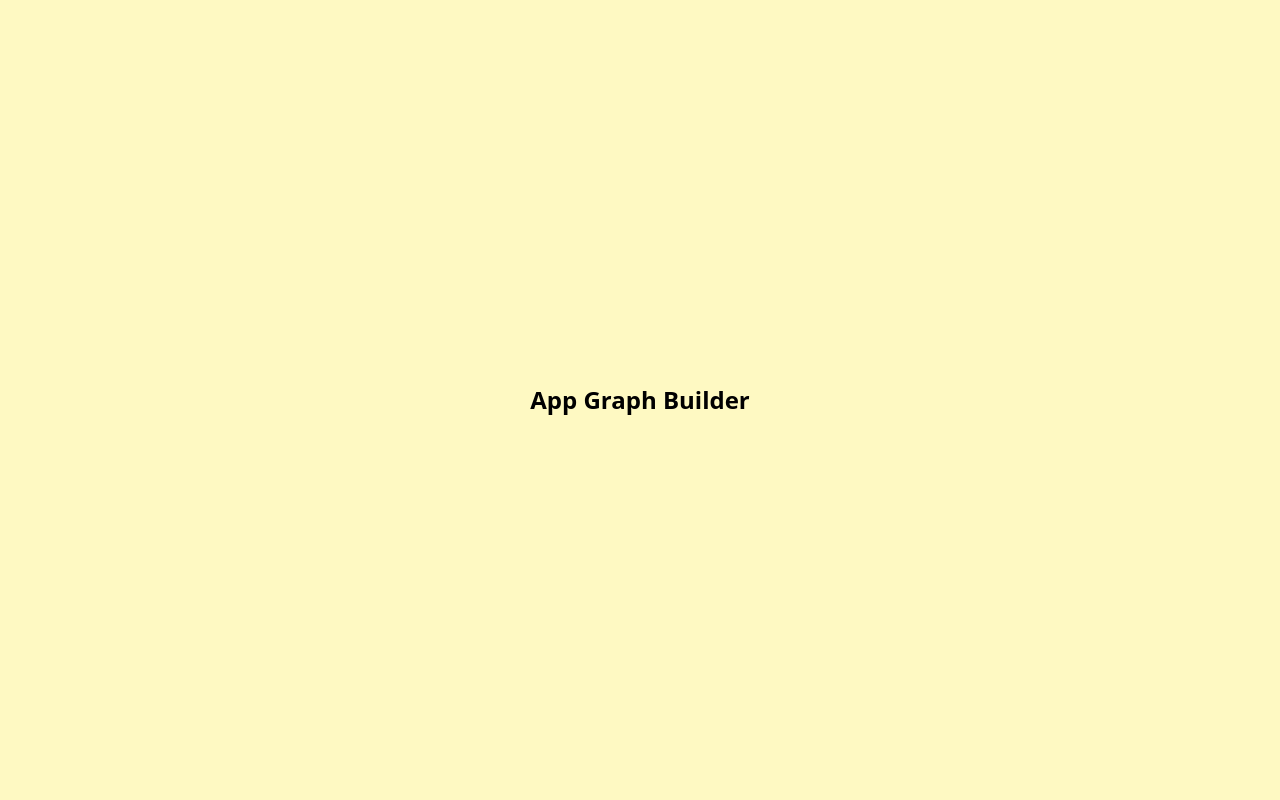
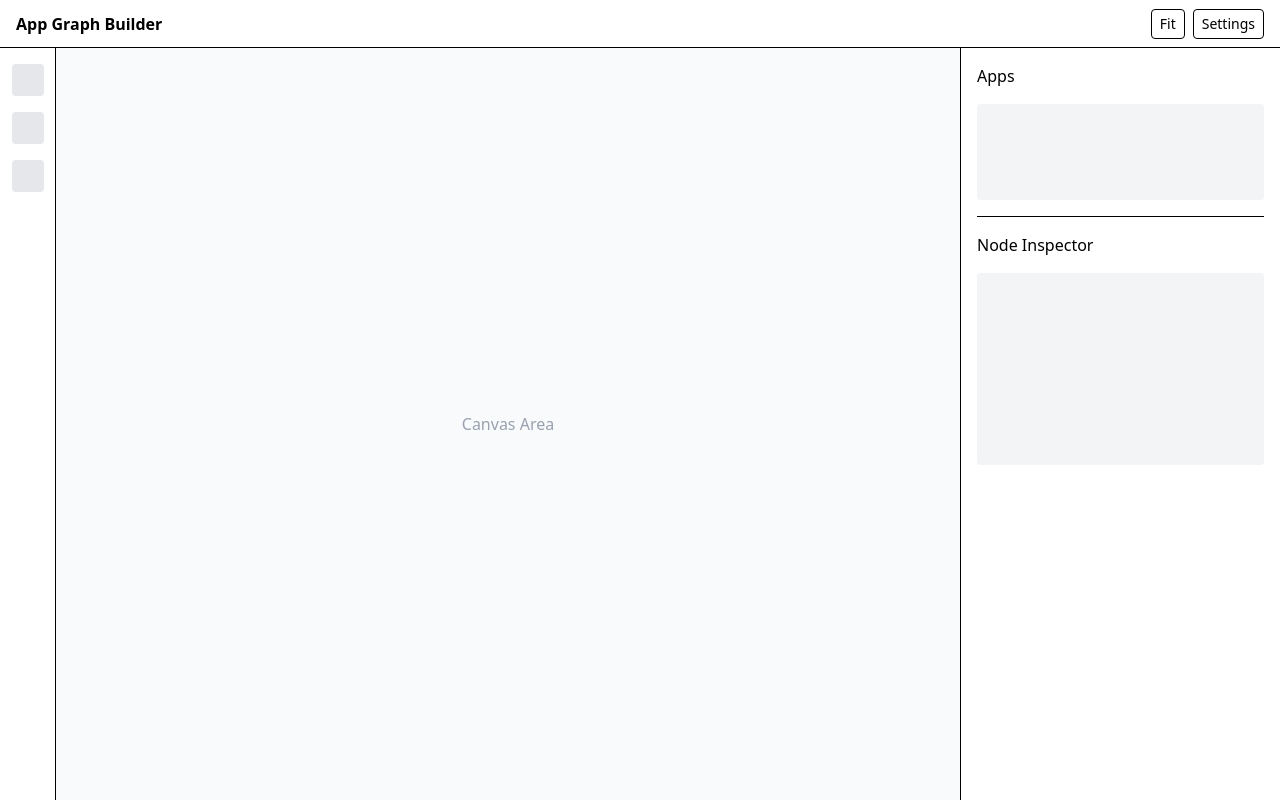
Before and after one commit to AnirbanSinha27/Graph-Builder, a React (Vite) app in the folder my-app/: page / in a window 1280 px wide. Built offline with nearby package versions, Linux system fonts and the light colour scheme.

Commit message:
basic layout implementation

```diff
--- a/my-app/src/App.tsx
+++ b/my-app/src/App.tsx
@@ -1,12 +1,9 @@
 import './index.css'
+import { AppLayout } from './layout/AppLayout';
 
 function App() {
   return (
-    <div className="min-h-screen flex items-center justify-center bg-yellow-100">
-      <h1 className="text-2xl font-semibold">
-        App Graph Builder
-      </h1>
-    </div>
+     <AppLayout />
   );
 }
 
--- /dev/null
+++ b/my-app/src/layout/AppLayout.tsx
@@ -0,0 +1,24 @@
+import  TopBar  from "./Topbar";
+import LeftRail  from "./LeftRail";
+import  RightPanel  from "./RightPanel";
+
+export function AppLayout() {
+  return (
+    <div className="h-screen flex flex-col">
+      <TopBar />
+
+      <div className="flex flex-1 overflow-hidden">
+        <LeftRail />
+
+        {/* Center Canvas Placeholder */}
+        <main className="flex-1 bg-gray-50 flex items-center justify-center">
+          <div className="text-gray-400">
+            Canvas Area
+          </div>
+        </main>
+
+        <RightPanel />
+      </div>
+    </div>
+  );
+}
--- /dev/null
+++ b/my-app/src/layout/LeftRail.tsx
@@ -0,0 +1,11 @@
+const LeftRail = () => {
+    return (
+        <aside className="w-14 border-r flex flex-col items-center py-4 gap-4">
+          <div className="w-8 h-8 bg-gray-200 rounded" />
+          <div className="w-8 h-8 bg-gray-200 rounded" />
+          <div className="w-8 h-8 bg-gray-200 rounded" />
+        </aside>
+      );
+}
+
+export default LeftRail
--- /dev/null
+++ b/my-app/src/layout/RightPanel.tsx
@@ -0,0 +1,17 @@
+const RightPanel = () => {
+    return (
+        <aside className="w-80 border-l p-4 hidden lg:block">
+          <div className="space-y-4">
+            <div className="font-medium">Apps</div>
+            <div className="h-24 bg-gray-100 rounded" />
+
+            <div className="border-t pt-4 font-medium">
+              Node Inspector
+            </div>
+            <div className="h-48 bg-gray-100 rounded" />
+          </div>
+        </aside>
+      );
+}
+
+export default RightPanel
--- /dev/null
+++ b/my-app/src/layout/Topbar.tsx
@@ -0,0 +1,20 @@
+const Topbar = () => {
+    return (
+        <header className="h-12 border-b flex items-center justify-between px-4">
+          <div className="font-semibold">
+            App Graph Builder
+          </div>
+
+          <div className="flex items-center gap-2">
+            <button className="text-sm px-2 py-1 border rounded">
+              Fit
+            </button>
+            <button className="text-sm px-2 py-1 border rounded">
+              Settings
+            </button>
+          </div>
+        </header>
+      );
+}
+
+export default Topbar
```
